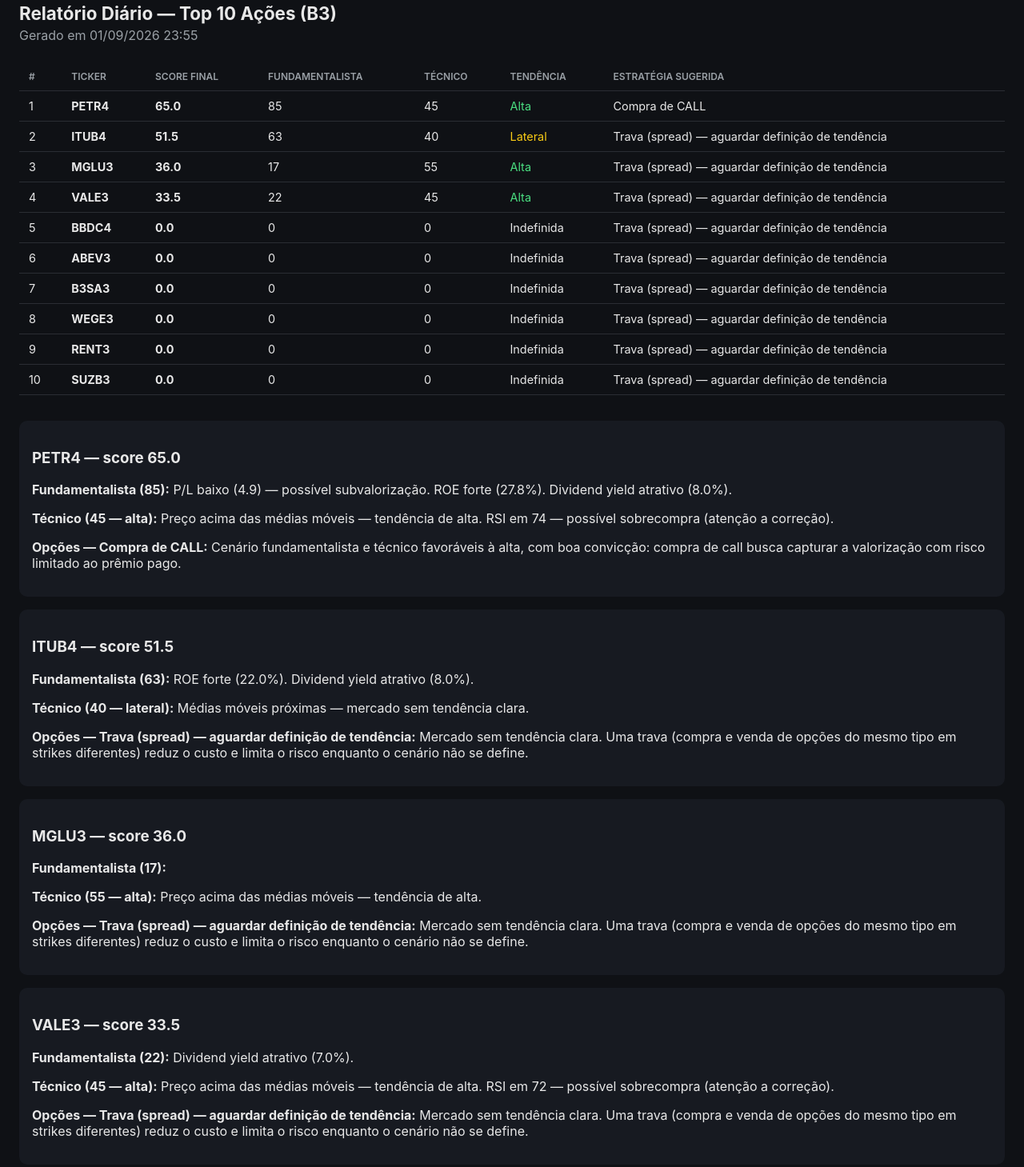
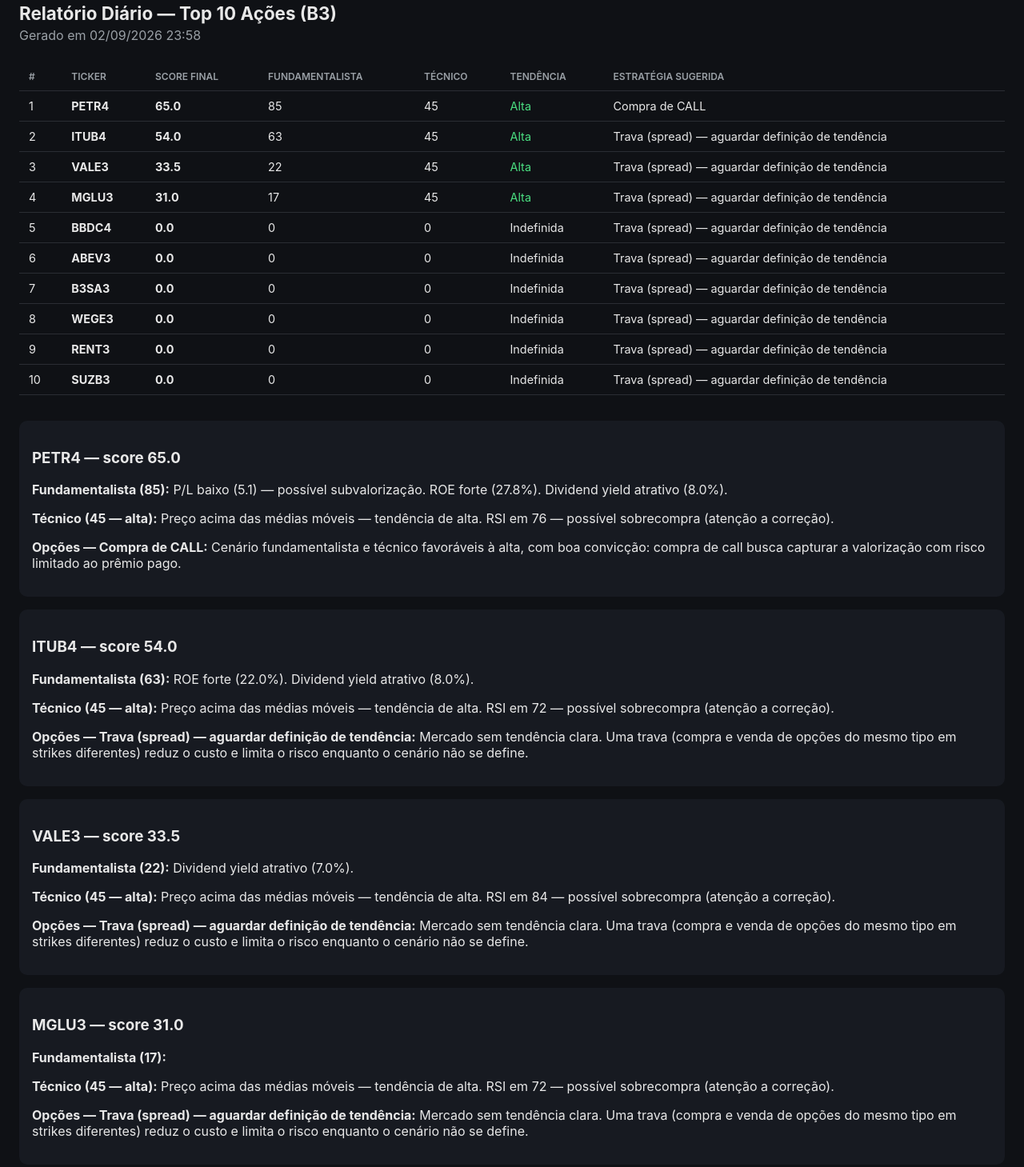
Before and after one commit to reuelsc/acoes, a plain HTML site: page index.html in a window 1280 px wide. Shown: the part 36-1495 px from the top of the page at 80% size. Drawn offline with Linux system fonts and the light colour scheme.

Commit message:
deploy: 6c51685b44ec10c9306dc4687c3de346e73fb824

```diff
--- a/index.html
+++ b/index.html
@@ -20,7 +20,7 @@
 </head>
 <body>
   <h1>Relatório Diário — Top 10 Ações (B3)</h1>
-  <div class="data">Gerado em 01/09/2026 23:55</div>
+  <div class="data">Gerado em 02/09/2026 23:58</div>
 
   <table>
     <tr>
@@ -46,28 +46,28 @@
     <tr>
       <td>2</td>
       <td><strong>ITUB4</strong></td>
-      <td class="score">51.5</td>
+      <td class="score">54.0</td>
       <td>63</td>
-      <td>40</td>
-      <td class="lateral">Lateral</td>
+      <td>45</td>
+      <td class="alta">Alta</td>
       <td>Trava (spread) — aguardar definição de tendência</td>
     </tr>
 
     <tr>
       <td>3</td>
-      <td><strong>MGLU3</strong></td>
-      <td class="score">36.0</td>
-      <td>17</td>
-      <td>55</td>
+      <td><strong>VALE3</strong></td>
+      <td class="score">33.5</td>
+      <td>22</td>
+      <td>45</td>
       <td class="alta">Alta</td>
       <td>Trava (spread) — aguardar definição de tendência</td>
     </tr>
 
     <tr>
       <td>4</td>
-      <td><strong>VALE3</strong></td>
-      <td class="score">33.5</td>
-      <td>22</td>
+      <td><strong>MGLU3</strong></td>
+      <td class="score">31.0</td>
+      <td>17</td>
       <td>45</td>
       <td class="alta">Alta</td>
       <td>Trava (spread) — aguardar definição de tendência</td>
@@ -139,27 +139,18 @@
   <div class="card">
     <h3>PETR4 — score 65.0</h3>
     <p><strong>Fundamentalista (85):</strong>
-      P/L baixo (4.9) — possível subvalorização. ROE forte (27.8%). Dividend yield atrativo (8.0%).</p>
+      P/L baixo (5.1) — possível subvalorização. ROE forte (27.8%). Dividend yield atrativo (8.0%).</p>
     <p><strong>Técnico (45 — alta):</strong>
-      Preço acima das médias móveis — tendência de alta. RSI em 74 — possível sobrecompra (atenção a correção).</p>
+      Preço acima das médias móveis — tendência de alta. RSI em 76 — possível sobrecompra (atenção a correção).</p>
     <p><strong>Opções — Compra de CALL:</strong> Cenário fundamentalista e técnico favoráveis à alta, com boa convicção: compra de call busca capturar a valorização com risco limitado ao prêmio pago.</p>
   </div>
 
   <div class="card">
-    <h3>ITUB4 — score 51.5</h3>
+    <h3>ITUB4 — score 54.0</h3>
     <p><strong>Fundamentalista (63):</strong>
       ROE forte (22.0%). Dividend yield atrativo (8.0%).</p>
-    <p><strong>Técnico (40 — lateral):</strong>
-      Médias móveis próximas — mercado sem tendência clara.</p>
-    <p><strong>Opções — Trava (spread) — aguardar definição de tendência:</strong> Mercado sem tendência clara. Uma trava (compra e venda de opções do mesmo tipo em strikes diferentes) reduz o custo e limita o risco enquanto o cenário não se define.</p>
-  </div>
-
-  <div class="card">
-    <h3>MGLU3 — score 36.0</h3>
-    <p><strong>Fundamentalista (17):</strong>
-      </p>
-    <p><strong>Técnico (55 — alta):</strong>
-      Preço acima das médias móveis — tendência de alta.</p>
+    <p><strong>Técnico (45 — alta):</strong>
+      Preço acima das médias móveis — tendência de alta. RSI em 72 — possível sobrecompra (atenção a correção).</p>
     <p><strong>Opções — Trava (spread) — aguardar definição de tendência:</strong> Mercado sem tendência clara. Uma trava (compra e venda de opções do mesmo tipo em strikes diferentes) reduz o custo e limita o risco enquanto o cenário não se define.</p>
   </div>
 
@@ -167,6 +158,15 @@
     <h3>VALE3 — score 33.5</h3>
     <p><strong>Fundamentalista (22):</strong>
       Dividend yield atrativo (7.0%).</p>
+    <p><strong>Técnico (45 — alta):</strong>
+      Preço acima das médias móveis — tendência de alta. RSI em 84 — possível sobrecompra (atenção a correção).</p>
+    <p><strong>Opções — Trava (spread) — aguardar definição de tendência:</strong> Mercado sem tendência clara. Uma trava (compra e venda de opções do mesmo tipo em strikes diferentes) reduz o custo e limita o risco enquanto o cenário não se define.</p>
+  </div>
+
+  <div class="card">
+    <h3>MGLU3 — score 31.0</h3>
+    <p><strong>Fundamentalista (17):</strong>
+      </p>
     <p><strong>Técnico (45 — alta):</strong>
       Preço acima das médias móveis — tendência de alta. RSI em 72 — possível sobrecompra (atenção a correção).</p>
     <p><strong>Opções — Trava (spread) — aguardar definição de tendência:</strong> Mercado sem tendência clara. Uma trava (compra e venda de opções do mesmo tipo em strikes diferentes) reduz o custo e limita o risco enquanto o cenário não se define.</p>
```
Also changed, not shown: relatorio_2026-09-02.html (renamed from relatorio_2026-09-01.html, +25 -25 lines).
